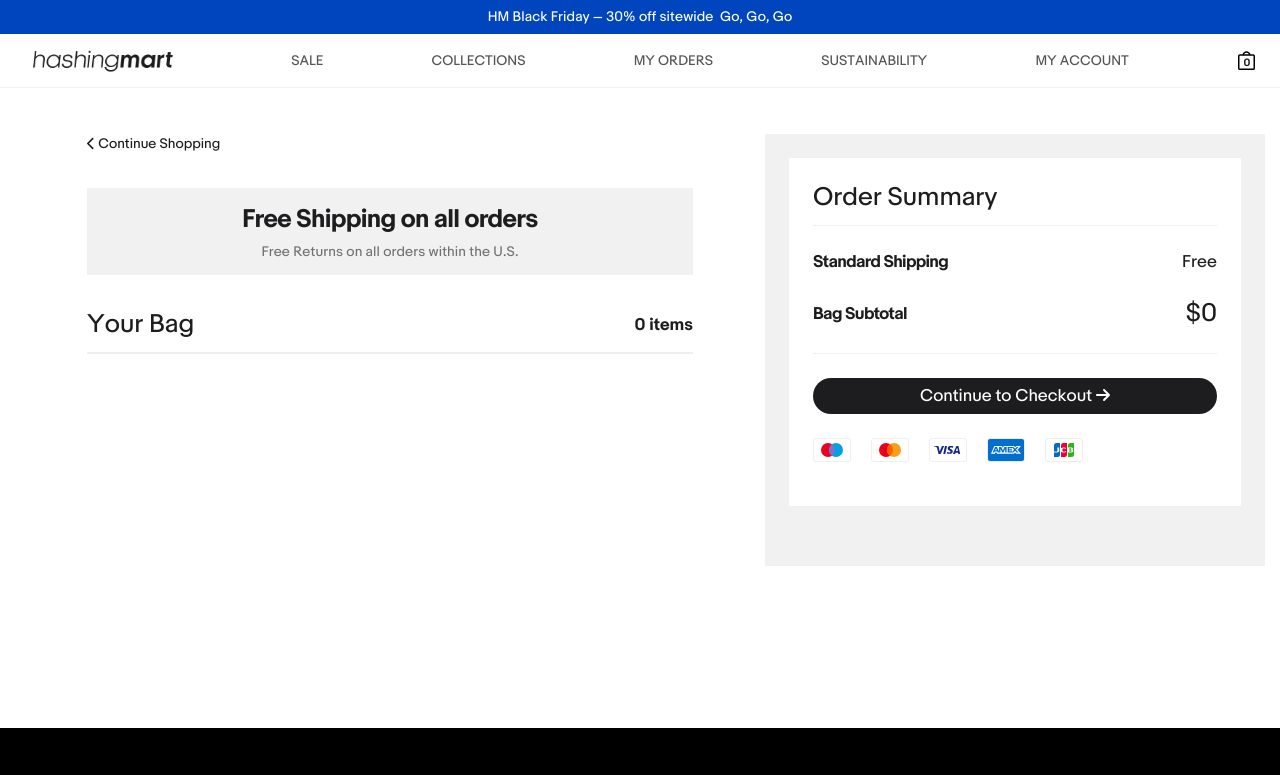
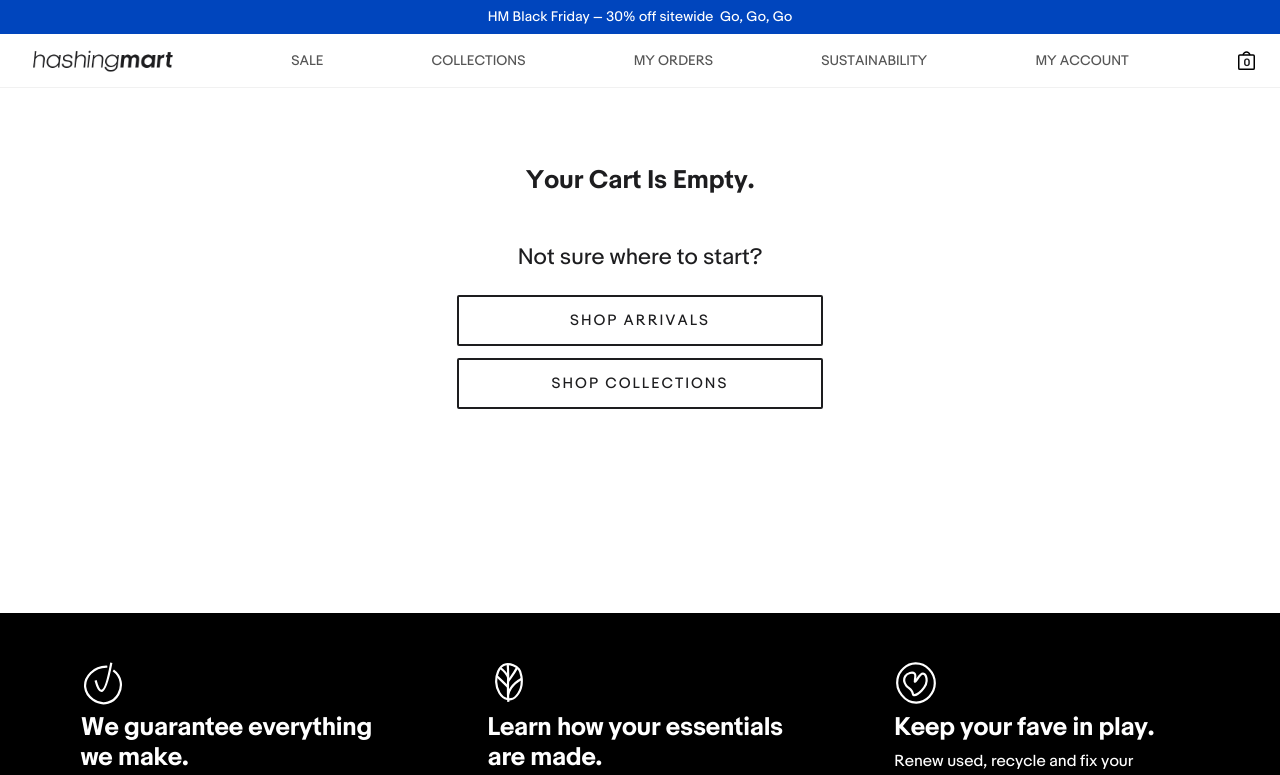
Before and after one commit to rexjoseph/hmclient, a React (Create React App) app: page /cart in a window 1280 px wide. Shown: the top 775 px of the page. Built offline with nearby package versions, Linux system fonts and the light colour scheme.

Commit message:
begin checkout implementation

```diff
--- a/src/App.jsx
+++ b/src/App.jsx
@@ -16,6 +16,7 @@ import Contact from "./pages/Contact";
 import { useSelector } from 'react-redux';
 import FAQ from "./pages/FAQ";
 import Account from "./pages/Account";
+import Checkout from "./pages/Checkout";
 
 
 const App = () => {
@@ -26,6 +27,7 @@ const App = () => {
       <Route path="/products/:category" element={<ProductList/>} />
       <Route path="/product/:id" element={<Product/>} />
       <Route path="/products" element={<Arrivals />}/>
+      <Route path="/checkout" element={ !user ? <Navigate to="/login" /> : <Checkout />} />
       <Route path="/cart" element={<Cart />}/>
       <Route path="/login" element={ user ? <Navigate to="/account" /> : <Login />} />
       <Route path="/register" element={ user ? <Navigate to="/account" /> : <Register />} />
--- a/src/pages/Cart.jsx
+++ b/src/pages/Cart.jsx
@@ -428,6 +428,84 @@ const PaymentMethods = styled.div`
 
 const PaymentMethodDivs = styled.div``
 
+const CartEmptyContainer = styled.div`
+  max-width: 1250px;
+  width: 100%;
+  padding: 0 1.5rem;
+  margin: 0 auto;
+`
+
+const CartEmpty = styled.div`
+`
+
+const CartEmptyFlex = styled.div`
+  display: flex;
+  align-items: center;
+  flex-direction: column;
+  justify-content: center;
+  padding-bottom: 2.5%;
+  padding-top: 2.5%;
+`
+
+const CartHeaderOne = styled.h1`
+  margin-bottom: 48px;
+  text-align: center;
+  font-size: 24px;
+  line-height: normal;
+
+  @media (max-width: 768px) {
+    font-size: 18px;
+  }
+`
+
+const CartHeaderTwo = styled.h2`
+  margin-bottom: 24px;
+  text-align: center;
+  font-size: 21px;
+  font-weight: 400;
+  line-height: normal;
+
+  @media (max-width: 768px) {
+    font-size: 16px;
+  }
+`
+
+const CartEmptyLinksDiv = styled.div`
+  width: 70%;
+  margin: 0px auto;
+
+  @media (min-width: 769px) {
+    width: 30%;
+  }
+`
+
+const CartEmptyA = styled.a`
+  margin-bottom: 12px;
+  text-transform: uppercase;
+  width: 100%;
+  display: block;
+  background-color: transparent;
+  border: 2px solid var(--color-primary);
+  color: var(--color-primary);
+  font-size: 14px;
+  padding: 13px 18px;
+  cursor: pointer;
+  transition: all 100ms ease 0s;
+  letter-spacing: 2px;
+  text-align: center;
+  text-decoration: none;
+  opacity: 1;
+  position: relative;
+  border-radius: 2px;
+  font-weight: 400;
+
+  &:hover {
+    background: var(--brand-blue);
+    border: 2px solid var(--brand-blue);
+    color: var(--color-secondary);
+  }
+`
+
 const Cart = () => {
   const cart = useSelector((state) => state.carts.cart)
   const dispatch = useDispatch()
@@ -455,7 +533,9 @@ const Cart = () => {
       <PDPContainer>
         <PDP>
           <Container>
-            <CartRoot>
+            {
+              cart.length > 0 ?
+              <CartRoot>
               <CartColumn1>
                 <BackNav>
                   <BackNavDiv>
@@ -519,7 +599,7 @@ const Cart = () => {
                         <svg aria-hidden="true" height="36" viewBox="0 0 36 36" width="36" role="presentation"><path d="M19.414 18l4.243 4.243a1 1 0 0 1-1.414 1.414L18 19.414l-4.243 4.243a1 1 0 0 1-1.414-1.414L16.586 18l-4.243-4.243a1 1 0 0 1 1.414-1.414L18 16.586l4.243-4.243a1 1 0 0 1 1.414 1.414L19.414 18z" fillRule="evenodd"></path></svg>
                       </CartListButton>
                     </CartList>
-                  ))}
+                  )).reverse()}
                 </CartUl>
               </CartColumn1>
               <CartColumn2>
@@ -536,7 +616,7 @@ const Cart = () => {
                         <CardFormTotalSpan>${getTotal().totalPrice}</CardFormTotalSpan>
                       </CardFormTotal>
                       <CheckoutButtonWrapper>
-                        <CheckoutButton>
+                        <CheckoutButton onClick={() => navigate('/checkout')}>
                           Continue to Checkout&nbsp;
                           <FontAwesomeIcon icon={faArrowRight} />
                         </CheckoutButton>
@@ -562,7 +642,20 @@ const Cart = () => {
                   </CartForm>
                 </CartSummaryWrapper>
               </CartColumn2>
-            </CartRoot>
+            </CartRoot> :
+            <CartEmptyContainer>
+              <CartEmpty>
+                <CartEmptyFlex>
+                  <CartHeaderOne>Your Cart Is Empty.</CartHeaderOne>
+                  <CartHeaderTwo>Not sure where to start?</CartHeaderTwo>
+                  <CartEmptyLinksDiv>
+                    <CartEmptyA>Shop Arrivals</CartEmptyA>
+                    <CartEmptyA>Shop Collections</CartEmptyA>
+                  </CartEmptyLinksDiv>
+                </CartEmptyFlex>
+              </CartEmpty>
+            </CartEmptyContainer>
+            }
           </Container>
         </PDP>
       </PDPContainer>
--- /dev/null
+++ b/src/pages/Checkout.jsx
@@ -0,0 +1,19 @@
+import React, { useEffect } from "react";
+import Announcement from "../components/Announcement";
+import Navbar from "../components/Navbar";
+
+const Checkout = () => {
+
+  useEffect(() => {
+    document.title = `Information & Checkout — Hashingmart`;
+  },);
+
+  return (
+    <>
+    <Announcement />
+    <Navbar />
+    </>
+  )
+};
+
+export default Checkout;
```
